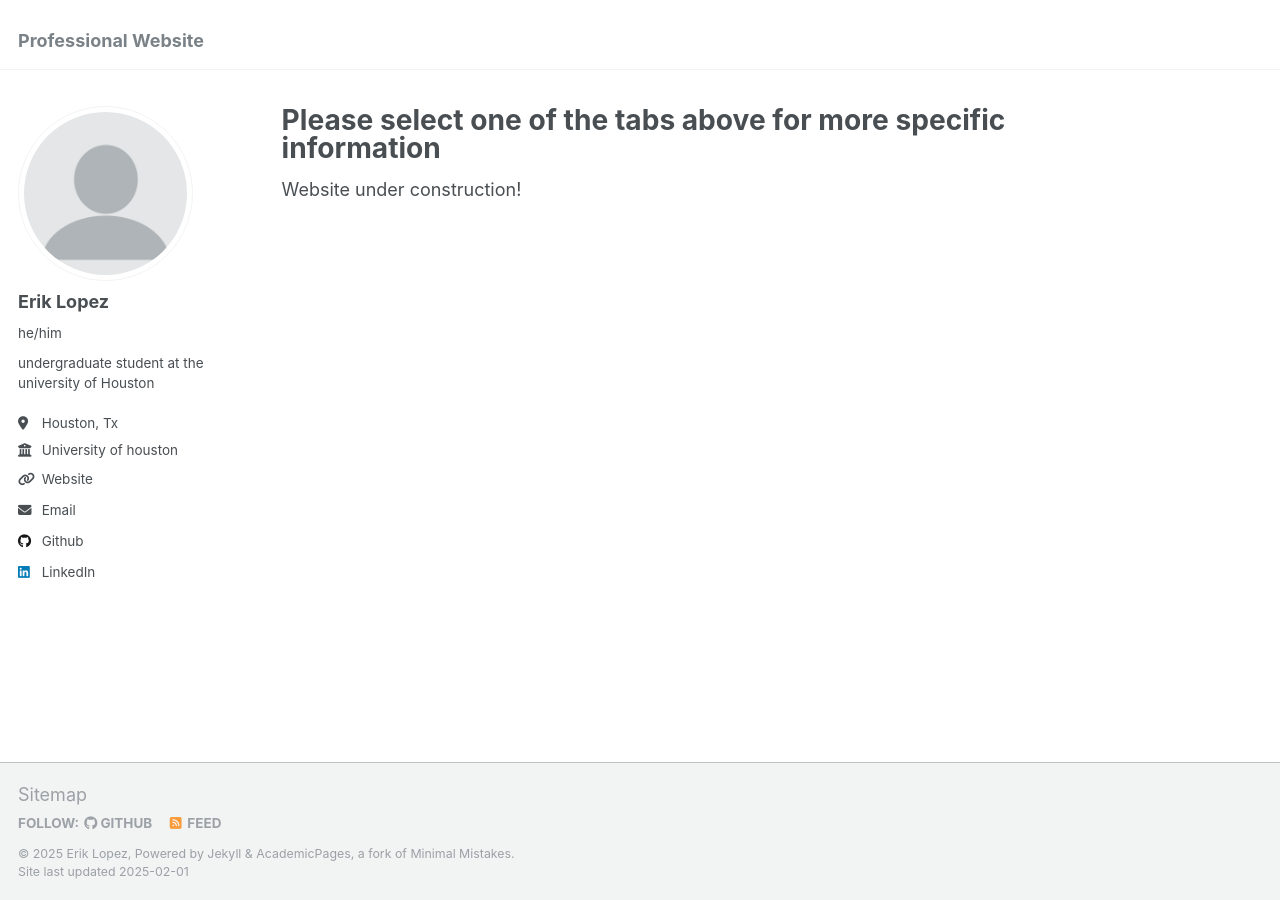
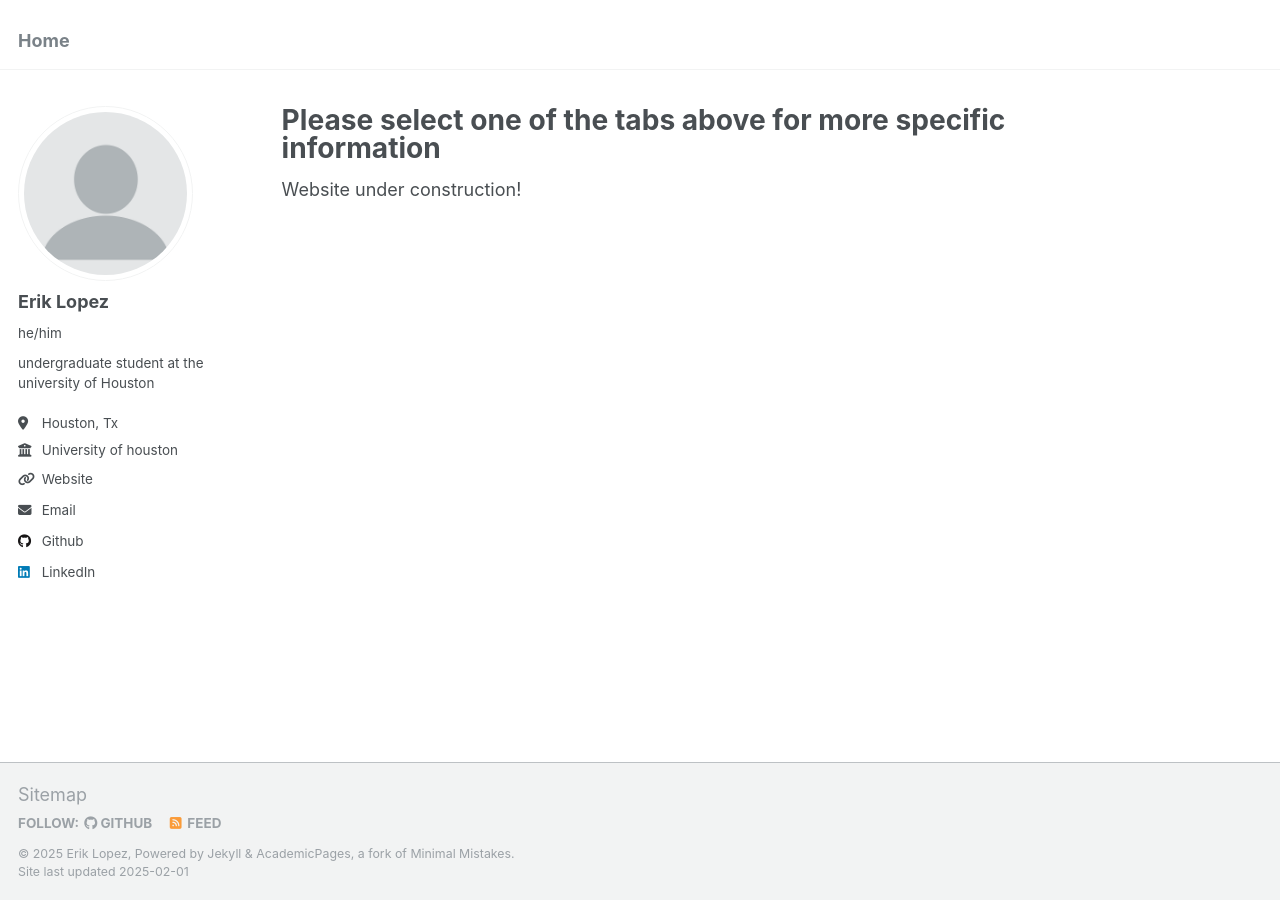
Before and after one commit to Eriklpz04/Eriklpz04.github.io, a Jekyll site: the page built from _pages/about.md, in a window 1280 px wide. Built offline with Jekyll 4.4.1, drawn with Linux system fonts in a browser that asks for light colours; part of the change alters nothing that is shown.

Commit message:
Update _config.yml

```diff
--- a/_config.yml
+++ b/_config.yml
@@ -8,7 +8,7 @@
 
 # Basic Site Settings
 locale                   : "en-US"
-title                    : "Professional Website"
+title                    : "Home"
 title_separator          : "-"
 name                     : &name "Erik Lopez"
 description              : &description "personal description"
@@ -146,9 +146,9 @@ social:
 
 # Analytics
 analytics:
-  provider               :  "false" # false (default), "google", "google-universal", "google-analytics-4", "custom"
+  provider               :  "google-analytics-4" # false (default), "google", "google-universal", "google-analytics-4", "custom"
   google:
-    tracking_id          :
+    tracking_id          : 'G-971DHNRN82'
 
 
 # Reading Files
```
